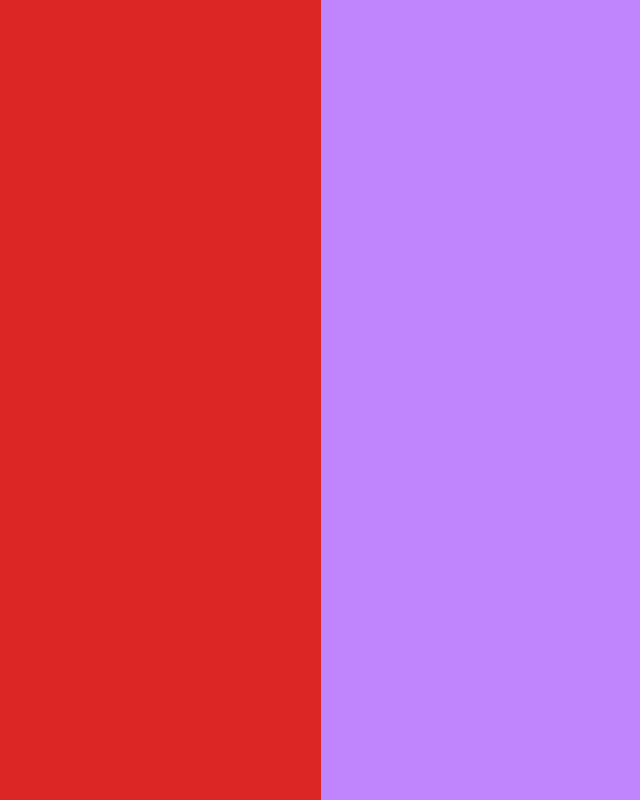
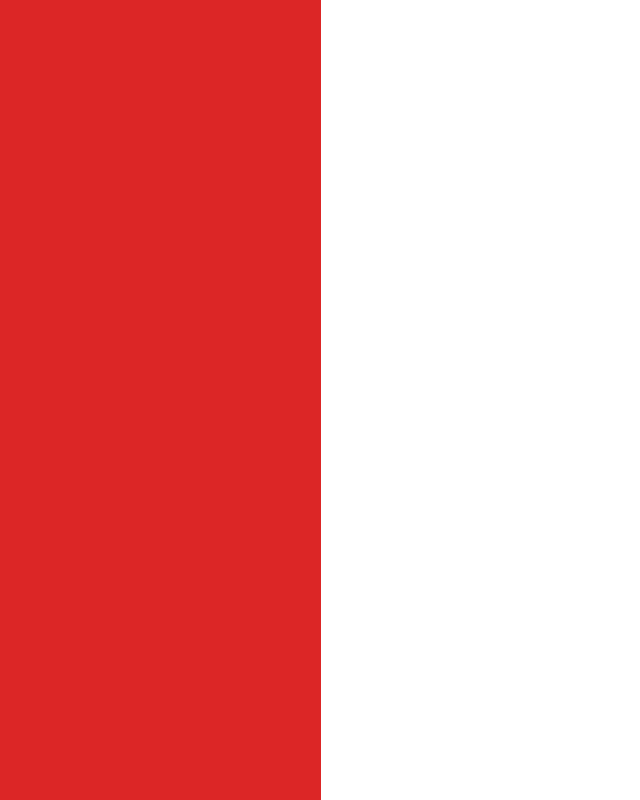
Before and after one commit to duoluodexiaoxiaoyuan/mynextproject, a Next.js app: page / in a window 1280 px wide. Shown: the top 800 px of the page, without its empty margins (79-719 px from the left). Built offline with nearby package versions, Linux system fonts and the light colour scheme.

Commit message:
feature: 提交代码

```diff
--- a/src/app/page.jsx
+++ b/src/app/page.jsx
@@ -18,7 +18,7 @@ export default function Home() {
       {/* end */}
 
       {/* start 第一种方法，最外层设置最小高度 */}
-      <div className="min-h-screen bg-purple-400">
+      <div className="container min-h-screen">
           <div className="h-[2000px] bg-red-600 w-[400px]"></div>
       </div>
       {/* end */}
--- a/tailwind.config.js
+++ b/tailwind.config.js
@@ -10,6 +10,9 @@ module.exports = {
       screens: {
         // tablet: "690px",
       },
+      colors: {
+        favorite: "skyblue"
+      },
       backgroundImage: {
         'gradient-radial': 'radial-gradient(var(--tw-gradient-stops))',
         'gradient-conic':
```
Also changed, not shown: src/app/globals.css (+5 -21 lines), next学习笔记/5tailwind的一些进阶语法.md (added).
